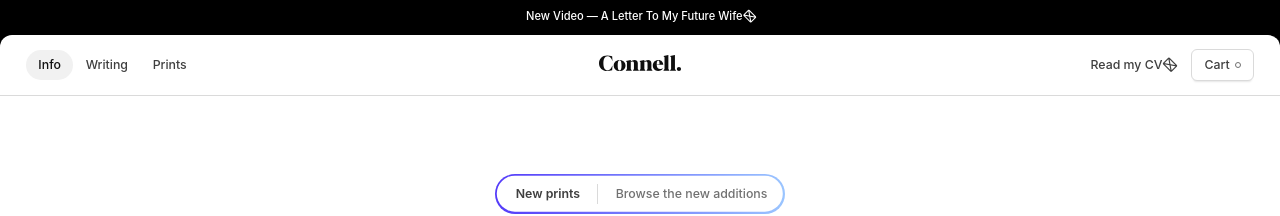
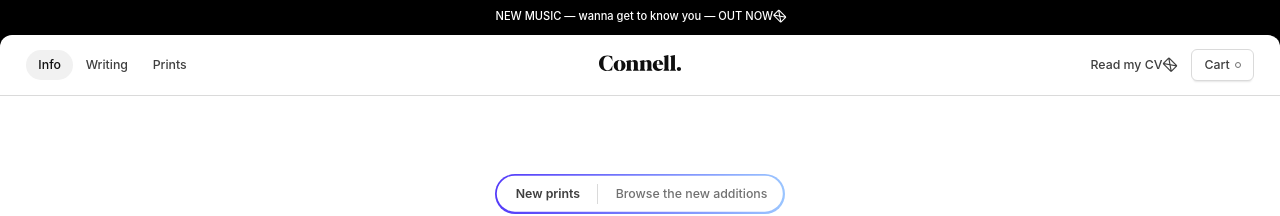
Before and after one commit to connellmccarthy/connellmccarthy.github.io, a Jekyll site: the page built from index.html, in a window 1280 px wide and 900 px high. Shown: the top 216 px of the window. Built offline with Jekyll 4.4.1, drawn with Linux system fonts in a browser that asks for light colours; nearby versions of some CDN libraries; comment, search, counter and statistics services are not loaded.

Commit message:
New music announcement

```diff
--- a/_data/content.yml
+++ b/_data/content.yml
@@ -1,7 +1,7 @@
 announcement:
   display: true
-  title: New Video &#8212; A Letter To My Future Wife
-  url: https://youtu.be/MLGeia4YIoM
+  title: NEW MUSIC &#8212; wanna get to know you &#8212; OUT NOW
+  url: http://coveomusic.com/wanna-get-to-know-you?ref=connellmccarthy.com
   external: true
 menus:
   main:
```
